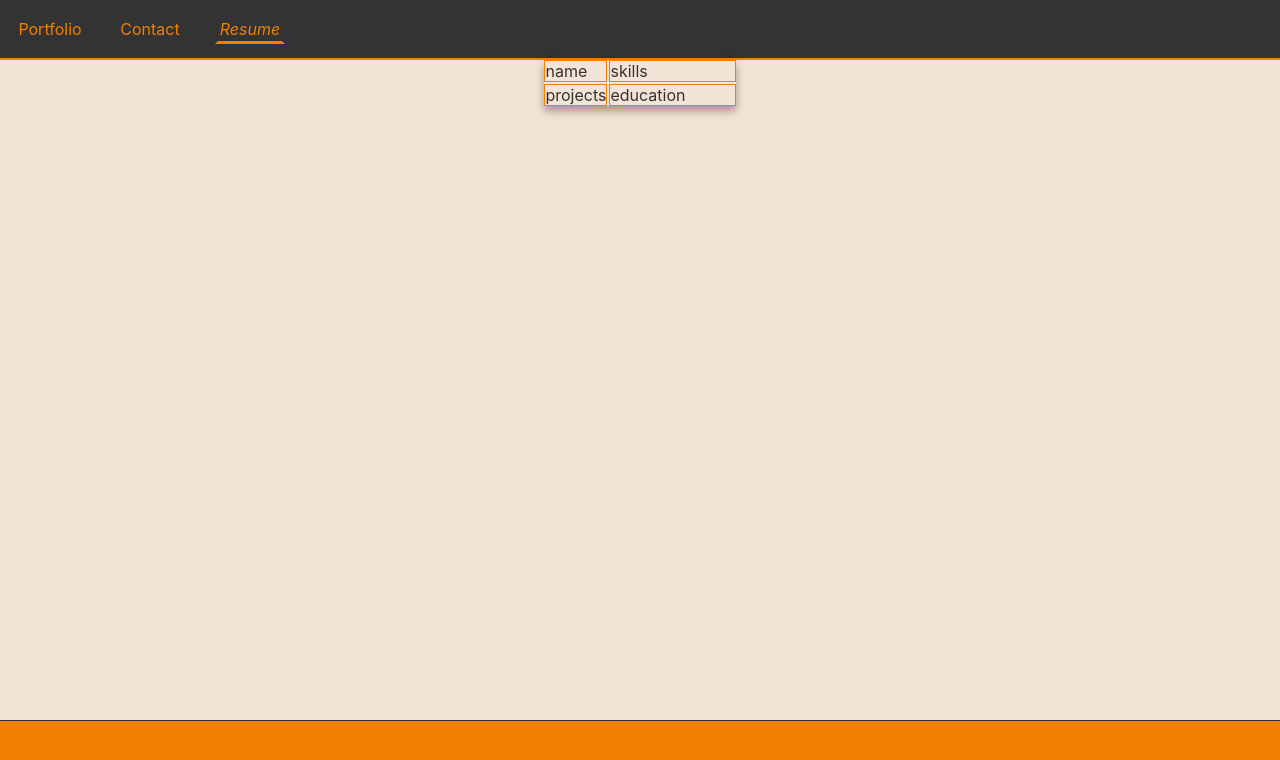
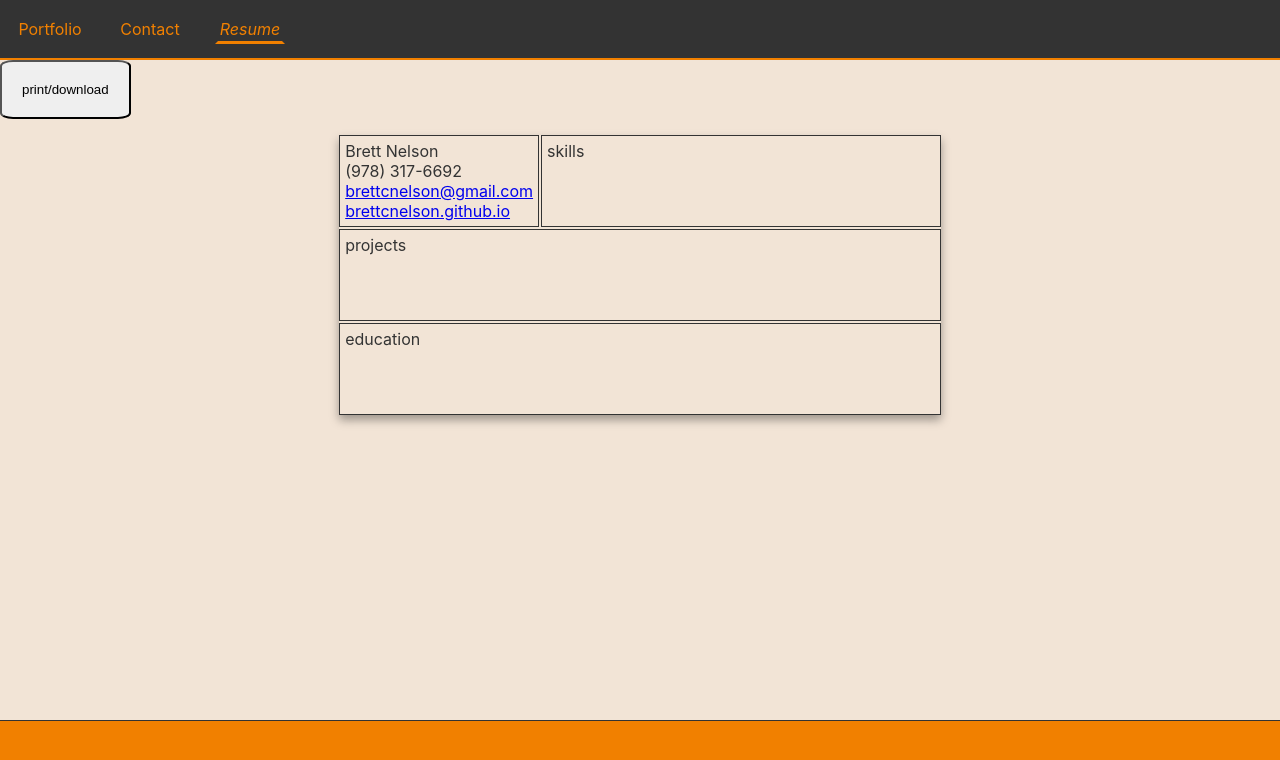
Before and after one commit to brettcnelson/about, a React (Create React App) app: page /#/resume in a window 1280 px wide. Shown: the top 760 px of the page. Built offline with nearby package versions, Linux system fonts and the light colour scheme.

Commit message:
makes new route for resume print

```diff
--- a/src/App.js
+++ b/src/App.js
@@ -5,19 +5,18 @@ import Nav from './Nav';
 import Projects from './Projects';
 import Contact from './Contact';
 import Resume from './Resume';
+import ResumeRoute from './ResumeRoute';
 
 export default () => {
   return (
     <div id="main">
       <div className="App">
         <HashRouter>
-          <header>
-            <Nav />
-          </header>
           <Switch>
             <Route exact path="/" component={Projects} />
             <Route path="/contact" component={Contact} />
-            <Route path="/resume" component={Resume} />
+            <Route path="/resume" component={ResumeRoute} />
+            <Route path="/print" render={() => <Resume print={true} />} />
           </Switch>
         </HashRouter>
       </div>
--- a/src/Contact.js
+++ b/src/Contact.js
@@ -1,5 +1,6 @@
 import React from 'react';
 import './Contact.css';
+import Nav from './Nav';
 
 const contacts = [
   {
@@ -28,6 +29,7 @@ const contacts = [
 const Contact = () => {
   return (
     <div>
+      <Nav/>
       <div className="contactcon">
         {contacts.map(({ href,src,alt }, i) => (<div className="contact" key={i}>
           <a className="contactlink" href={href} target='_blank' rel="noopener noreferrer" >
--- a/src/Nav.js
+++ b/src/Nav.js
@@ -4,11 +4,13 @@ import './Nav.css';
 
 const Nav = () => {
 	return (
-		<nav>
-			<NavLink className="Link" activeClassName="active" exact={true} to="/"><span>Portfolio</span></NavLink>
-			<NavLink className="Link" activeClassName="active" to="/contact"><span>Contact</span></NavLink>
-			<NavLink className="Link" activeClassName="active" to="/resume"><span>Resume</span></NavLink>
-		</nav>
+		<header>
+			<nav>
+				<NavLink className="Link" activeClassName="active" exact={true} to="/"><span>Portfolio</span></NavLink>
+				<NavLink className="Link" activeClassName="active" to="/contact"><span>Contact</span></NavLink>
+				<NavLink className="Link" activeClassName="active" to="/resume"><span>Resume</span></NavLink>
+			</nav>
+		</header>
 	);
 }
 
--- a/src/Projects.js
+++ b/src/Projects.js
@@ -1,5 +1,6 @@
 import React from 'react';
 import './Projects.css';
+import Nav from './Nav';
 
 const projects = [
 	{
@@ -54,6 +55,7 @@ const projects = [
 const Projects = () => {
 	return (
 		<div>
+			<Nav/>
 			<h1 className="phead">Portfolio</h1>
 			<div className="projectcon">
 				{projects.map((p,i)=><div key={i} className="project">
--- a/src/Resume.css
+++ b/src/Resume.css
@@ -1,24 +1,26 @@
 .wrapper {
 	display: flex;
 	flex-direction: column;
-	padding: 0;
+	padding: 1em;
 	align-items: center;
 }
 
 .resume {
 	display:grid;
-	grid-template-columns: 1fr 2fr;
+	grid-template-columns: 1fr;
 	grid-auto-rows: 1fr;
 	box-shadow: 0 5px 9px 0 rgba(0, 0, 0, 0.35);
 	grid-gap:2px;
 	grid-template-areas:
-		"name skills"
-		"projects education";
+		"name"
+		"skills"
+		"projects"
+		"education";
 }
 
 .box {
-	padding:0;
-	border:1px solid var(--themecolor);
+	padding:5px;
+	border:1px solid var(--textcolor);
 }
 
 .name {
@@ -36,3 +38,13 @@
 .education {
 	grid-area:education;
 }
+
+@media (min-width:1000px) {
+	.resume {
+		grid-template-columns: 1fr 2fr;
+		grid-template-areas:
+			"name skills"
+			"projects projects"
+			"education education";
+	}
+}
--- a/src/Resume.js
+++ b/src/Resume.js
@@ -1,12 +1,21 @@
 import React from 'react';
 import './Resume.css';
+import Nav from './Nav';
 
-const Resume = () => {
+const Resume = ({print}) => {
+  if (print) {
+    window.print();
+  }
   return (
     <main className="wrapper">
       <article className="resume">
         <section className="name box">
-          name
+          <div>
+            Brett Nelson<br/>
+            (978) 317-6692<br/>
+            <a href="mailto:brettcnelson@gmail.com" target="_blank">brettcnelson@gmail.com</a><br/>
+            <a href="https://brettcnelson.github.io" target="_blank">brettcnelson.github.io</a>
+          </div>
         </section>
         <section className="skills box">
           skills
--- /dev/null
+++ b/src/ResumeRoute.js
@@ -0,0 +1,16 @@
+import React from 'react';
+import Nav from './Nav';
+import { NavLink } from 'react-router-dom';
+import Resume from './Resume';
+
+const ResumeRoute = () => {
+	return (
+		<div>
+			<Nav />
+			<NavLink className="Link" activeClassName="active" to="/print" target="_blank"><button>print/download</button></NavLink>
+			<Resume/>
+		</div>
+	);
+}
+
+export default ResumeRoute;
```
